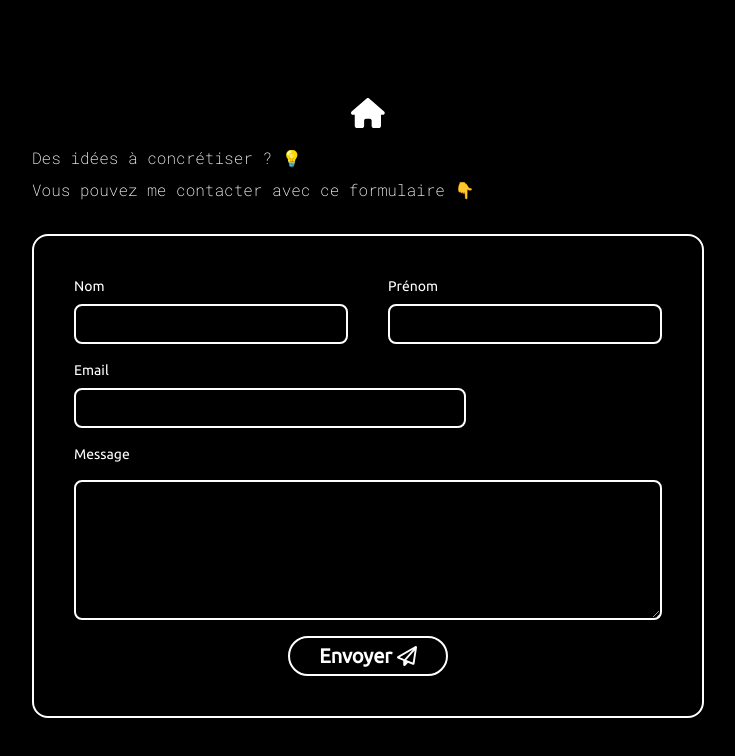
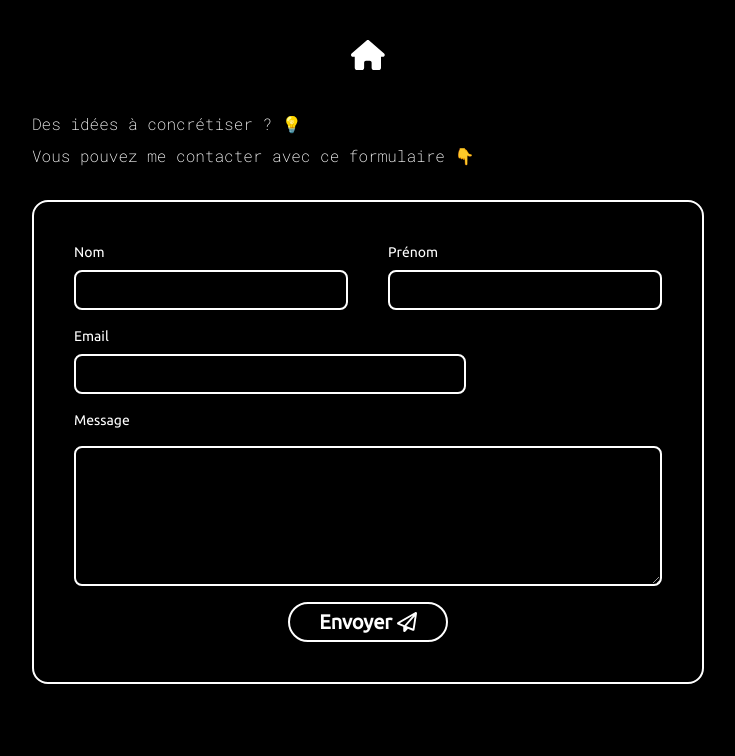
Before and after one commit to KevinDeBenedetti/portfolio_vue, a Vue app in the folder frontend/: page /contact in a window 1280 px wide. Shown: the top 756 px of the page, without its empty margins (272-1007 px from the left). Built offline with nearby package versions, Linux system fonts and the light colour scheme; no server answers; what tw-elements would draw is missing.

Commit message:
Update form

```diff
--- a/frontend/src/views/ContactView.vue
+++ b/frontend/src/views/ContactView.vue
@@ -4,7 +4,7 @@ import ContactForm from "@/components/ContactForm.vue";
 
 <template>
 
-  <main class="container m-auto h-screen max-w-2xl md:flex flex-col justify-center">
+  <main class="container m-auto h-screen max-w-2xl mt-10">
 
     <header class="my-4 flex justify-center items-center">
       <RouterLink to="/">
@@ -12,7 +12,7 @@ import ContactForm from "@/components/ContactForm.vue";
       </RouterLink>
     </header>
 
-    <div class="text-white font-robotoMono px-4 sm:px-0">
+    <div class="text-white font-robotoMono px-4 sm:px-0 mt-10">
       <p>Des idées à concrétiser ? 💡</p>
       <p class="mt-2">Vous pouvez me contacter avec ce formulaire 👇</p>
     </div>
```
